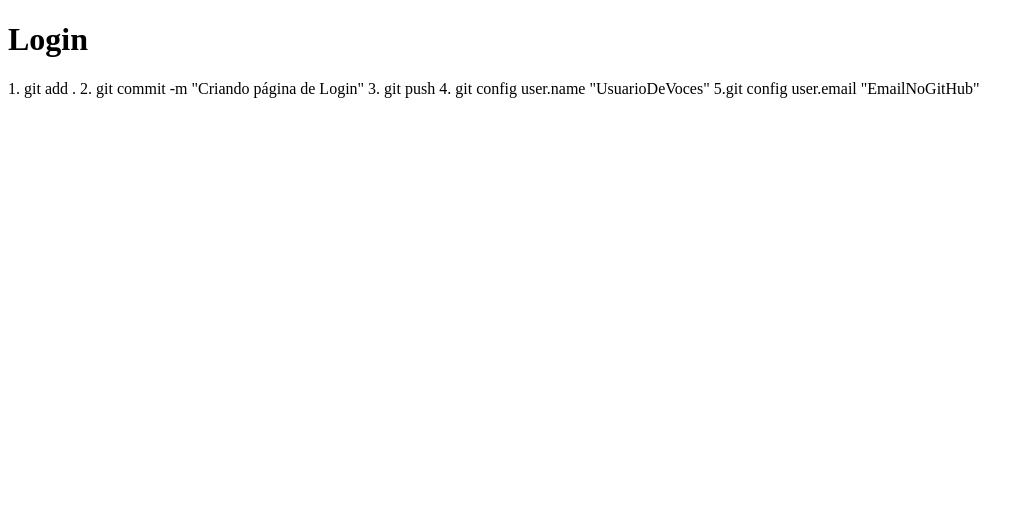
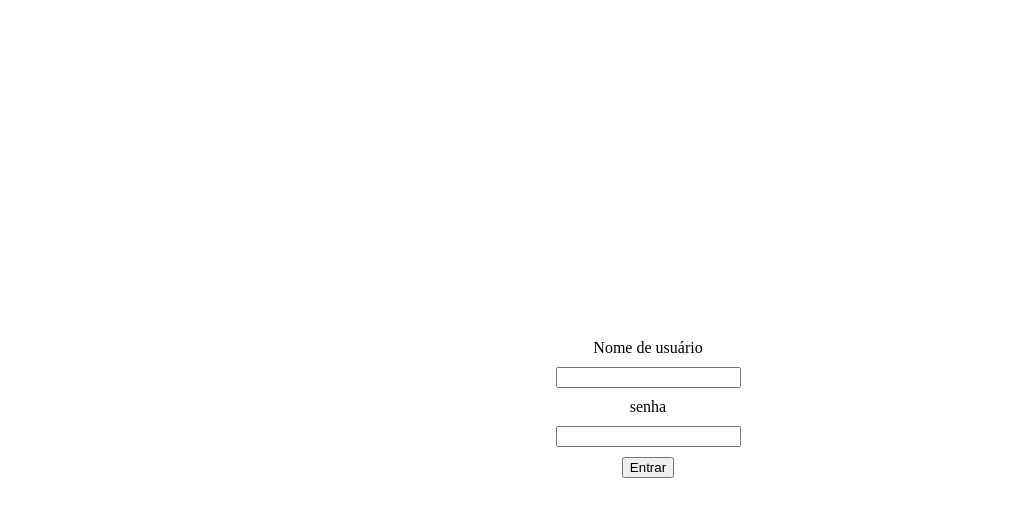
Before and after one commit to Erickandpere/login-html, a plain HTML site: page index.html in a window 1280 px wide. Shown: the whole page, without its empty margins (0-1034 px from the left). Drawn offline with Linux system fonts and the light colour scheme.

Commit message:
Tela de login

```diff
--- a/index.html
+++ b/index.html
@@ -4,13 +4,24 @@
     <meta charset="UTF-8">
     <meta name="viewport" content="width=device-width, initial-scale=1.0">
     <title>Document</title>
+    <link rel="stylesheet" href="style.css">
 </head>
 <body>
-    <h1>Login</h1>
-     1. git add .
+  <div id="container">
+    <label for="usuario">Nome de usuário</label>
+    <input id="usuario"type="text">
+    <label for="senha">senha</label>
+     <input id="senha"type="text">
+     <button>Entrar</button>
+  </div>
+
+
+
+    <!-- <h1>Login</h1> -->
+     <!-- 1. git add .
      2. git commit -m "Criando página de Login"
      3. git push
      4. git config user.name "UsuarioDeVoces"
-     5.git config user.email "EmailNoGitHub"
+     5.git config user.email "EmailNoGitHub" -->
 </body>
 </html>
--- /dev/null
+++ b/style.css
@@ -0,0 +1,9 @@
+#container {
+    height: 100vh;
+    width: 100vw;
+    display: flex;
+    flex-direction: column;
+    justify-content: center;
+    align-items: center;
+    gap: 10px;
+}
```
